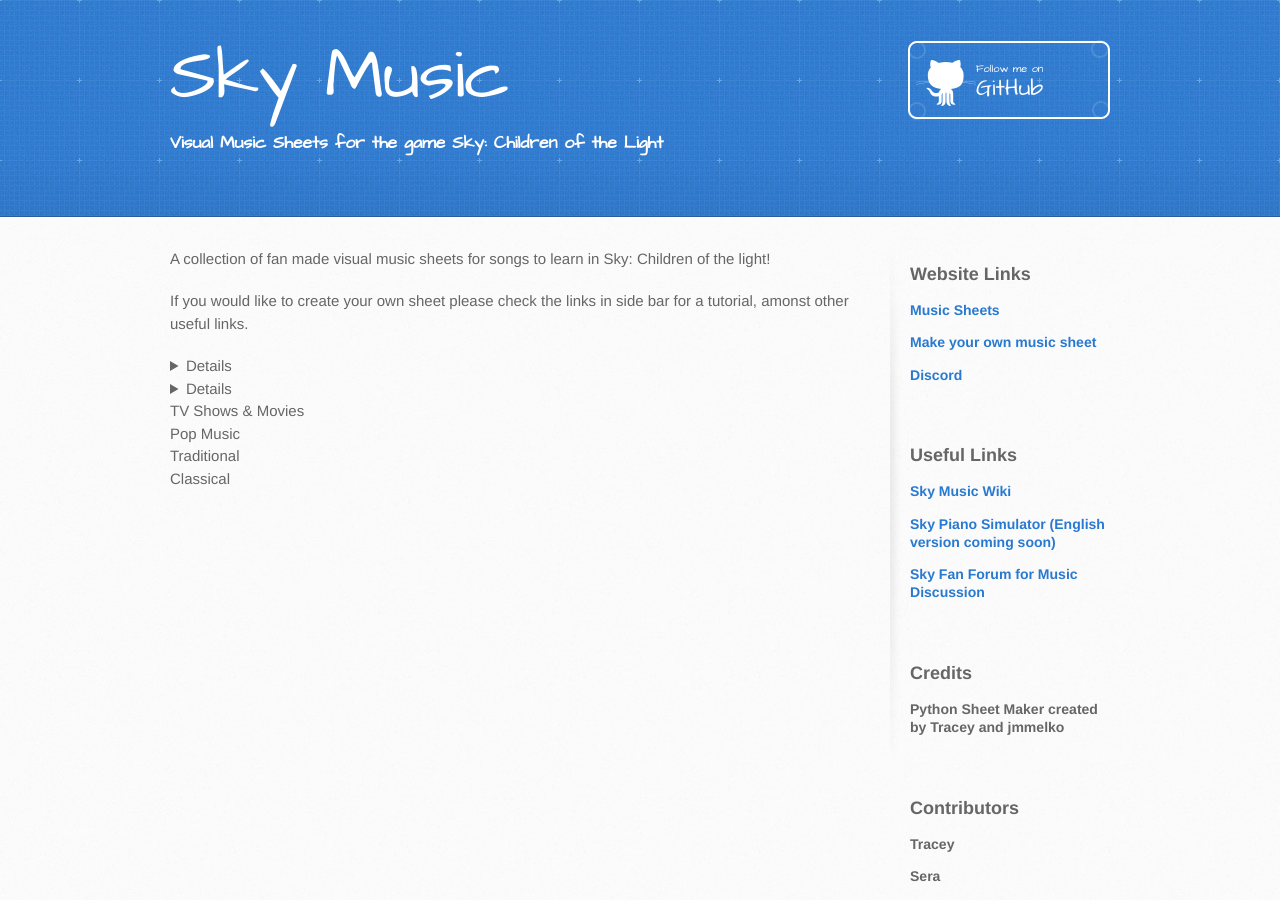
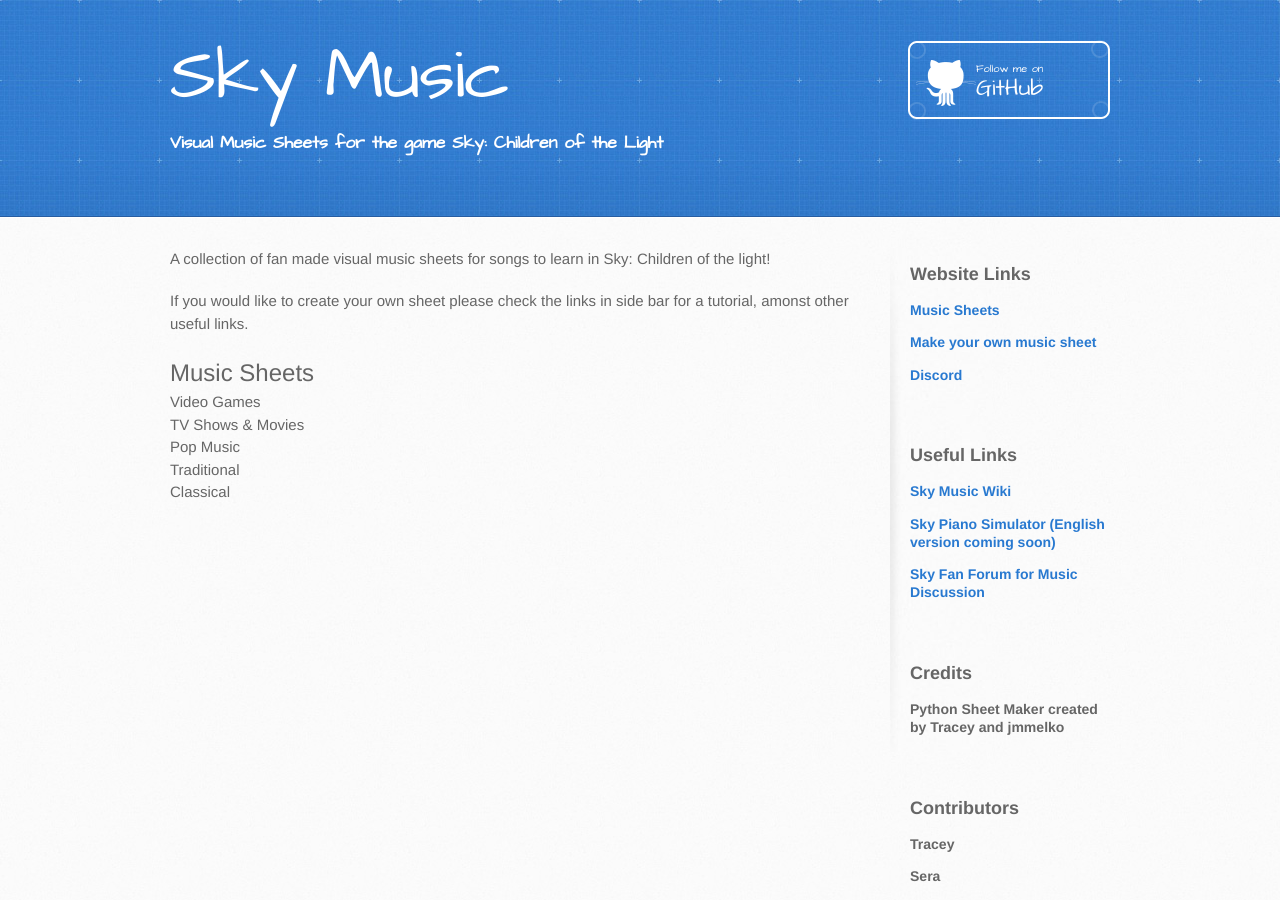
Before and after one commit to sky-music/sky-music.github.io, a Jekyll site: the page built from index.md, in a window 1280 px wide and 900 px high. Built offline with Jekyll 4.4.1, drawn with Linux system fonts in a browser that asks for light colours.

Commit message:
Update index.md

```diff
--- a/index.md
+++ b/index.md
@@ -7,9 +7,9 @@ If you would like to create your own sheet please check the links in side bar fo
 
 
 <details>
- <font size="5"><summary>Music Sheets</summary>
+ <summary><font size="5">Music Sheets</font></summary>
 
-Can't Help Falling in Love (Intro)<br /></font>
+Can't Help Falling in Love (Intro)<br />
 Graduation Photo<br />
 Hallelujah<br />
 Illusionary Daytime Flute<br />
@@ -21,7 +21,7 @@ You are my Sunshine<br />
 </details>
 
 <details>
-  <font size="2"><summary>Video Games</summary></font>
+<summary>Video Games</summary>
 
 Dearly Beloved - Kingdom Hearts<br />
 Pokemon Center Theme<br />
```
